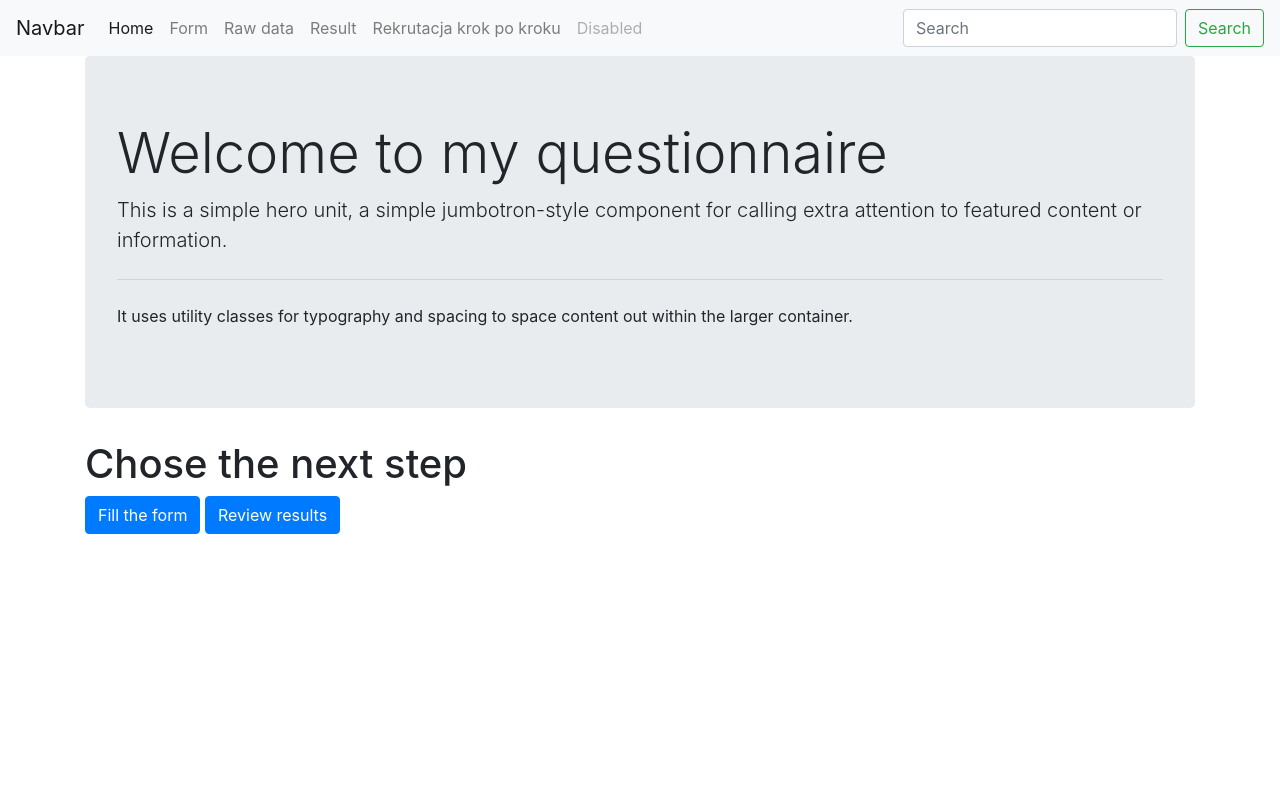
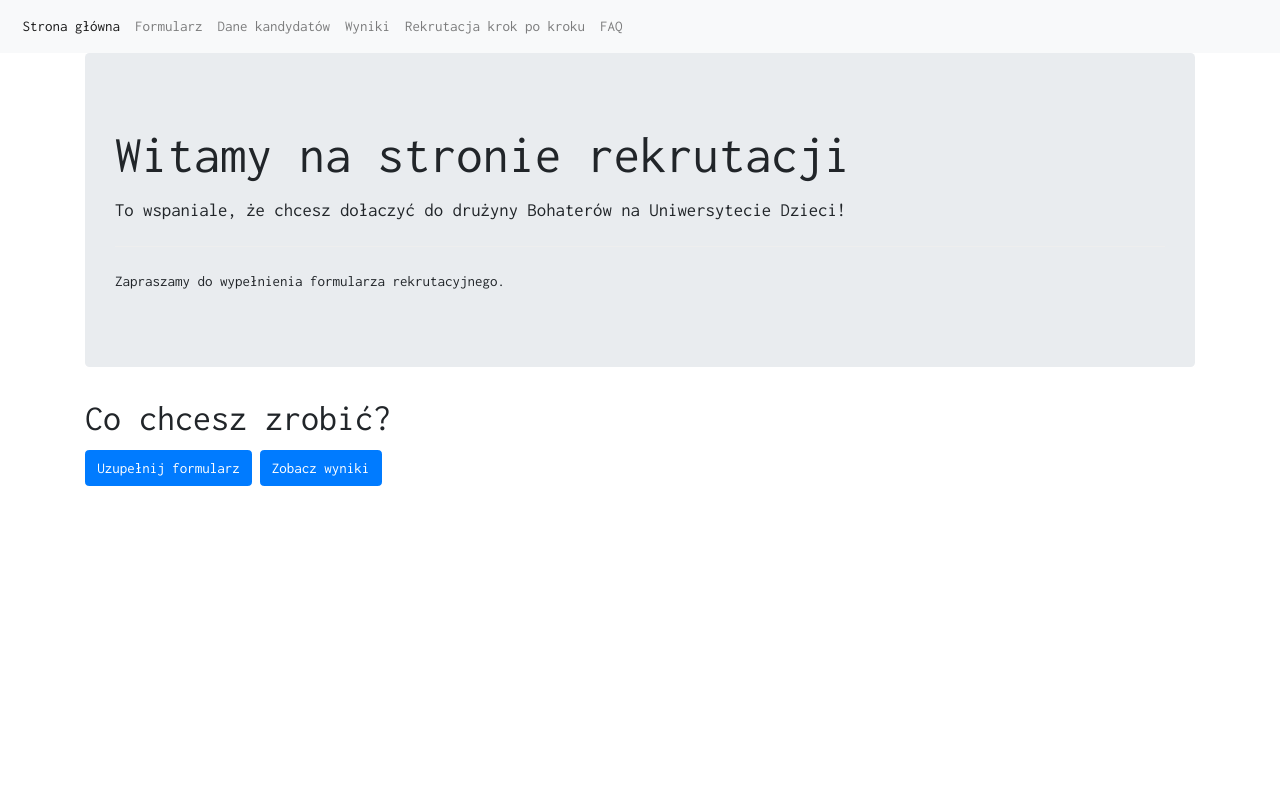
Before and after one commit to apieszka/webapp, a Flask app: page / in a window 1280 px wide. Run offline with Flask 2, Linux system fonts and the light colour scheme; some libraries are stand-ins or nearby versions.

Commit message:
modyfikacja navbar, dodanie faq

```diff
--- /dev/null
+++ b/unit5.1/unit5.1/static/css/style.css
@@ -0,0 +1,37 @@
+body,
+html,
+h1 {
+    height: 100%;
+    font-family: "Inconsolata", sans-serif;
+}
+
+.menu {
+    display: none;
+}
+
+.center {
+    display: block;
+    margin-left: auto;
+    margin-right: auto;
+    width: 50%;
+}
+
+.cd-faq__items {
+    position: fixed;
+    height: 100%;
+    width: 90%;
+    top: 0;
+    right: 0;
+    transform: translateZ(0) translateX(100%);
+    transition: transform .3s;
+}
+
+.cd-faq__item,
+span {
+    font-weight: bold;
+    font-size: larger;
+}
+
+.cd-faq__items--slide-in {
+    transform: translateX(0);
+}
--- a/unit5.1/unit5.1/templates/base.html
+++ b/unit5.1/unit5.1/templates/base.html
@@ -1,5 +1,6 @@
 <!doctype html>
 <html lang="en">
+
 <head>
     <!-- Required meta tags -->
     <meta charset="utf-8">
@@ -7,7 +8,9 @@
 
     <!-- Bootstrap CSS -->
     <link rel="stylesheet" href="https://stackpath.bootstrapcdn.com/bootstrap/4.4.1/css/bootstrap.min.css" integrity="sha384-Vkoo8x4CGsO3+Hhxv8T/Q5PaXtkKtu6ug5TOeNV6gBiFeWPGFN9MuhOf23Q9Ifjh" crossorigin="anonymous">
-
+    <link rel="stylesheet" href="https://www.w3schools.com/w3css/4/w3.css">
+    <link rel="stylesheet" href="https://fonts.googleapis.com/css?family=Inconsolata">
+    <link rel="stylesheet" type="text/css" href="/static/css/style.css">
     <title>Rekrutacja</title>
 </head>
 
@@ -15,7 +18,7 @@
     <!-- Fixed navbar -->
 
     <nav class="navbar navbar-expand-lg navbar-light bg-light">
-      <a class="navbar-brand" href="#">Navbar</a>
+        <!-- <a class="navbar-brand" href="#">Rekrutacja</a> -->
         <button class="navbar-toggler" type="button" data-toggle="collapse" data-target="#navbarSupportedContent" aria-controls="navbarSupportedContent" aria-expanded="false" aria-label="Toggle navigation">
         <span class="navbar-toggler-icon"></span>
       </button>
@@ -23,38 +26,36 @@
         <div class="collapse navbar-collapse" id="navbarSupportedContent">
             <ul class="navbar-nav mr-auto">
                 <li class="nav-item active">
-            <a class="nav-link" href="/">Home <span class="sr-only">(current)</span></a>
+                    <a class="nav-link" href="/">Strona główna<span class="sr-only">(current)</span></a>
                 </li>
                 <li class="nav-item">
-            <a class="nav-link" href="/form">Form</a>
+                    <a class="nav-link" href="/form">Formularz</a>
                 </li>
                 <li class="nav-item">
-            <a class="nav-link" href="/raw">Raw data</a>
+                    <a class="nav-link" href="/raw">Dane kandydatów</a>
                 </li>
                 <li class="nav-item">
-            <a class="nav-link" href="/result">Result</a>
+                    <a class="nav-link" href="/result">Wyniki</a>
                 </li>
                 <li class="nav-item">
-            <a class="nav-link" href="/krok">Rekrutacja krok po kroku </a>
+                    <a class="nav-link" href="/krok">Rekrutacja krok po kroku</a>
+                </li>
+                <li class="nav-item">
+                    <a class="nav-link" href="/faq">FAQ</a>
                 </li>
 
-          <li class="nav-item">
-            <a class="nav-link disabled" href="#" tabindex="-1" aria-disabled="true">Disabled</a>
-          </li>
             </ul>
-        <form class="form-inline my-2 my-lg-0">
-          <input class="form-control mr-sm-2" type="search" placeholder="Search" aria-label="Search">
-          <button class="btn btn-outline-success my-2 my-sm-0" type="submit">Search</button>
-        </form>
         </div>
     </nav>
 
     <div class="container theme-showcase" role="main">
         {% block content %}{% endblock %}
-    </div> <!-- /container -->
+    </div>
+    <!-- /container -->
 
     <!-- Bootstrap core JavaScript -->
     <script src="https://ajax.googleapis.com/ajax/libs/jquery/1.11.3/jquery.min.js"></script>
     <script src="static/js/bootstrap.min.js"></script>
 </body>
+
 </html>
--- a/unit5.1/unit5.1/templates/raw.html
+++ b/unit5.1/unit5.1/templates/raw.html
@@ -1,10 +1,8 @@
 <!-- extend base layout -->
-{% extends "base.html" %}
-
-{% block content %}
+{% extends "base.html" %} {% block content %}
 
 <div class="page-header">
-    <h1>Raw data</h1>
+    <h1>Dane kandydatów</h1>
 </div>
 
 <table class="table">
--- a/unit5.1/unit5.1/templates/welcome.html
+++ b/unit5.1/unit5.1/templates/welcome.html
@@ -1,23 +1,21 @@
 <!-- extend base layout -->
-{% extends "base.html" %}
-
-{% block content %}
+{% extends "base.html" %} {% block content %}
 
 <!-- Main jumbotron for a primary marketing message or call to action -->
 <div class="jumbotron">
-    <h1 class="display-4">Welcome to my questionnaire</h1>
-    <p class="lead">This is a simple hero unit, a simple jumbotron-style component for calling extra attention to featured content or information.</p>
+    <h1 class="display-4">Witamy na stronie rekrutacji</h1>
+    <p class="lead">To wspaniale, że chcesz dołaczyć do drużyny Bohaterów na Uniwersytecie Dzieci!</p>
     <hr class="my-4">
-    <p>It uses utility classes for typography and spacing to space content out within the larger container.</p>
+    <p>Zapraszamy do wypełnienia formularza rekrutacyjnego.</p>
 </div>
 
 <div class="page-header">
-    <h1>Chose the next step</h1>
+    <h1>Co chcesz zrobić?</h1>
 </div>
 
 <p>
-    <a class="btn btn-primary" href="/form" role="button">Fill the form</a>
-    <a class="btn btn-primary" href="/result" role="button">Review results</a>
+    <a class="btn btn-primary" href="/form" role="button">Uzupełnij formularz</a>
+    <a class="btn btn-primary" href="/result" role="button">Zobacz wyniki</a>
 </p>
 
 
--- a/unit5.1/unit5.1/unit5_webapp.py
+++ b/unit5.1/unit5.1/unit5_webapp.py
@@ -3,7 +3,7 @@ from flask_sqlalchemy import SQLAlchemy
 from datetime import datetime
 import statistics
 
-app = Flask(__name__)
+app = Flask(__name__, static_url_path='/static')
 #app.config['SQLALCHEMY_DATABASE_URI'] = 'sqlite:///:memory:'
 app.config['SQLALCHEMY_DATABASE_URI'] = 'sqlite:///formdata.db'
 app.config['SQLALCHEMY_TRACK_MODIFICATIONS'] = 'True'
@@ -51,6 +51,10 @@ def show_raw():
     fd = db.session.query(Formdata).all()
     return render_template('raw.html', formdata=fd)
 
+@app.route("/faq")
+def show_faq():
+    fd = db.session.query(Formdata).all()
+    return render_template('faq.html')
 
 @app.route("/result")
 def show_result():
```
Also changed, not shown: unit5.1/unit5.1/templates/faq.html (added, +45 -0 lines), unit5.1/unit5.1/templates/form.html (+4 -9 lines), unit5.1/unit5.1/templates/krok.html (+6 -28 lines), unit5.1/unit5.1/templates/result.html (+28 -15 lines). Lines whose indentation alone changed are shown as unchanged.
